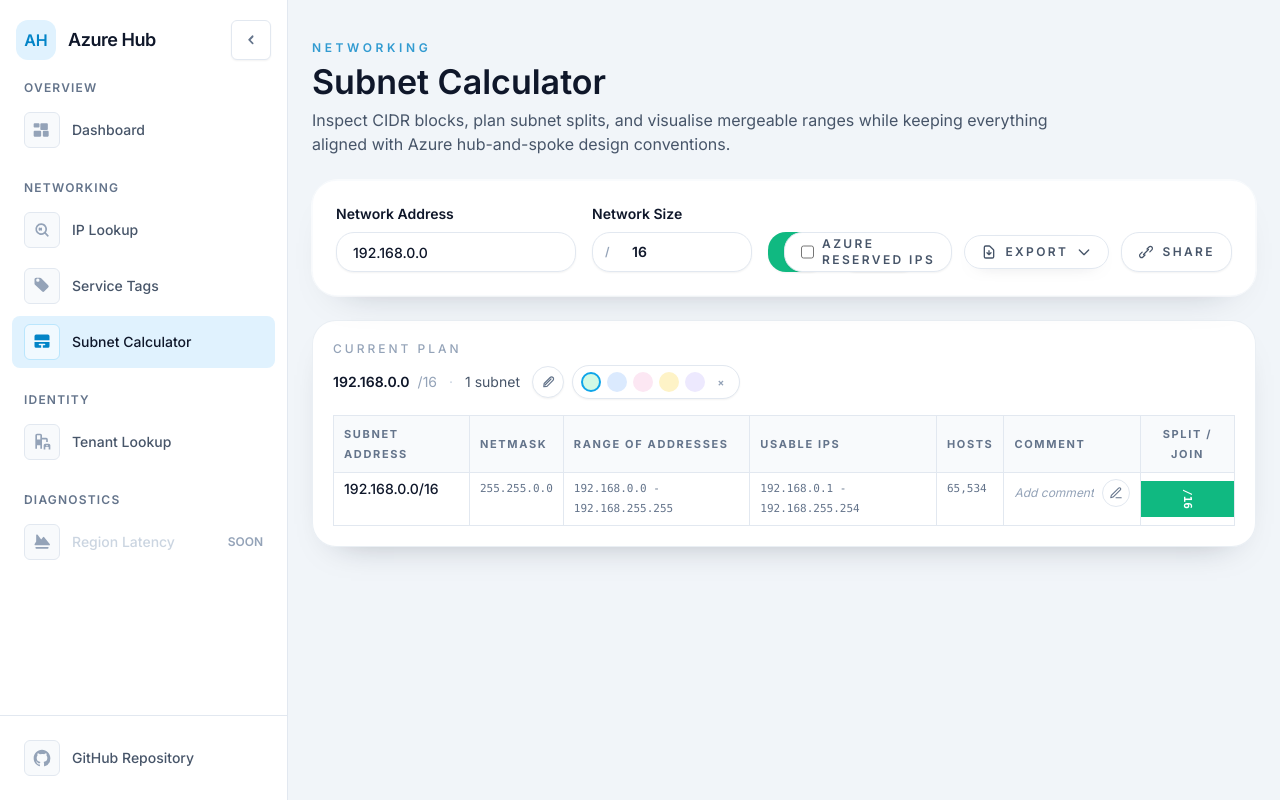
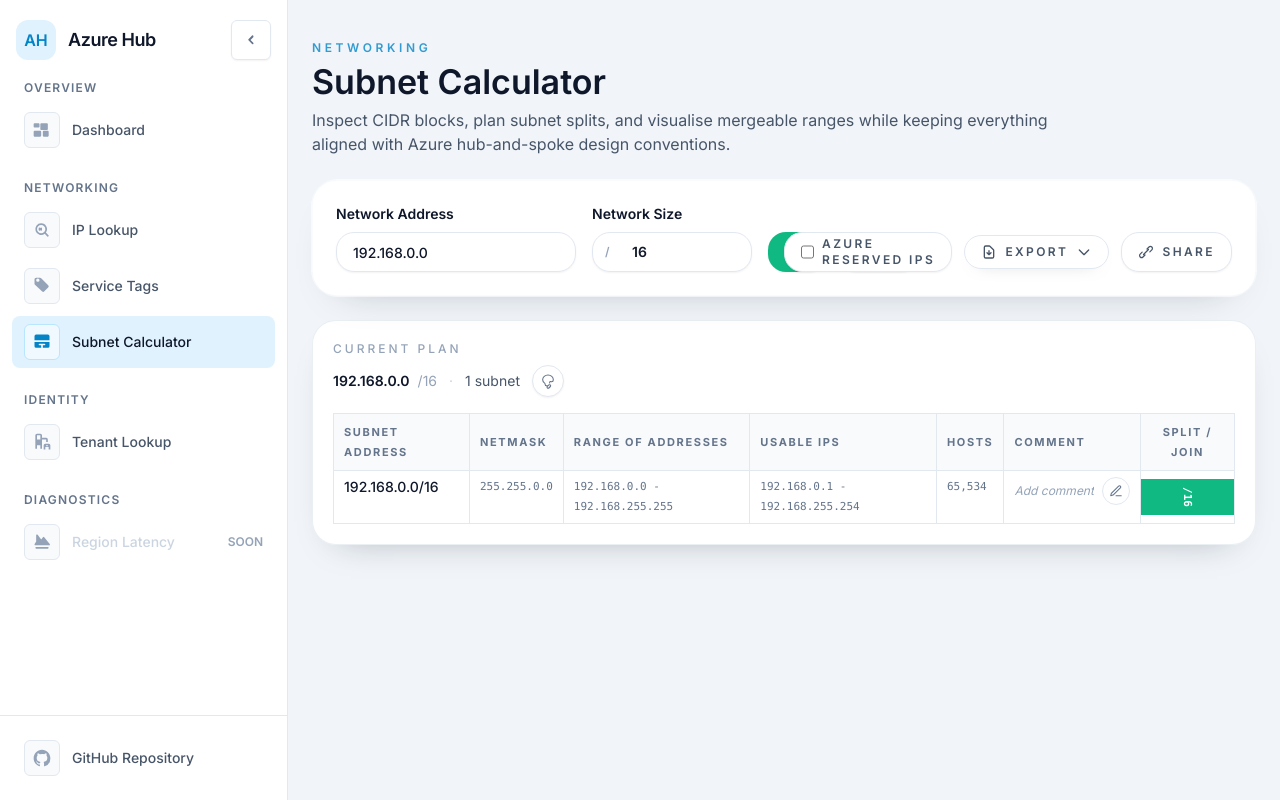
Before and after one commit to endgor/azure-ip-lookup, a Next.js app: page /tools/subnet-calculator in a window 1280 px wide. Built offline with nearby package versions, Linux system fonts and the light colour scheme.

Commit message:
Refine subnet coloring UI

```diff
--- a/src/pages/tools/subnet-calculator.tsx
+++ b/src/pages/tools/subnet-calculator.tsx
@@ -664,16 +664,17 @@
                     aria-pressed={isColorModeActive}
                     title={isColorModeActive ? 'Color mode enabled' : 'Toggle color mode'}
                   >
-                    <svg className="h-4 w-4" viewBox="0 0 24 24" fill="none" stroke="currentColor" strokeWidth={1.8}>
+                    <svg className="h-4 w-4" viewBox="0 0 24 24" fill="none" stroke="currentColor" strokeWidth={1.6}>
                       <path
                         strokeLinecap="round"
                         strokeLinejoin="round"
-                        d="M15.232 5.232a3 3 0 114.243 4.243L10.5 18.45l-4.772.53.532-4.772 8.972-8.976z"
+                        d="M12 3C7.582 3 4 6.134 4 10c0 2.2 1.265 3.93 2.893 5.144.533.39.857 1.002.857 1.649v.426c0 1.105.895 2 2 2h1.25M12 3c4.418 0 8 3.134 8 7 0 1.867-1.5 3-2.5 3-.461 0-1.046-.108-1.5-.25-.809-.252-1.5.38-1.5 1.223V15m-3.5 5.219l2.25-2.25a1.5 1.5 0 012.122 0l.159.159a1.5 1.5 0 010 2.122l-2.25 2.25a1.5 1.5 0 01-2.122 0l-.159-.159a1.5 1.5 0 010-2.122z"
                       />
-                      <path strokeLinecap="round" strokeLinejoin="round" d="M16.5 7.5l-9 9" />
                     </svg>
                   </button>
 
+                  {isColorModeActive && (
+                    <>
                       <div className="flex items-center gap-1.5 rounded-full border border-slate-200 bg-white px-2 py-1.5 shadow-sm">
                         {COLOR_SWATCHES.map((option) => {
                           const isSelected = selectedColorId === option.id;
@@ -693,21 +694,24 @@
                         <button
                           type="button"
                           onClick={() => setSelectedColorId(CLEAR_COLOR_ID)}
-                      className={`inline-flex h-5 w-5 items-center justify-center rounded-full border-2 text-[10px] font-bold transition focus:outline-none focus:ring-2 focus:ring-sky-200 ${
+                          className={`inline-flex h-5 w-5 items-center justify-center rounded-full border-2 transition focus:outline-none focus:ring-2 focus:ring-sky-200 ${
                             selectedColorId === CLEAR_COLOR_ID
-                          ? 'border-sky-500 text-sky-600'
-                          : 'border-transparent text-slate-400 hover:border-slate-300 hover:text-slate-600'
+                              ? 'border-sky-500'
+                              : 'border-transparent hover:border-slate-300'
                           }`}
+                          style={{
+                            backgroundColor: '#ffffff',
+                            backgroundImage:
+                              'linear-gradient(135deg, transparent 45%, rgba(100,116,139,0.55) 45%, rgba(100,116,139,0.55) 55%, transparent 55%)'
+                          }}
                           aria-label="Clear highlight"
-                    >
-                      ×
-                    </button>
+                        />
                       </div>
 
-                  {isColorModeActive && (
                       <span className="text-[11px] font-medium uppercase tracking-[0.25em] text-slate-400">
                         Click a row to paint
                       </span>
+                    </>
                   )}
                 </div>
               </div>
@@ -751,7 +755,7 @@
                   const joinCells: JSX.Element[] = [];
                   const rowColor = rowColors[leaf.id];
                   const rowBackground = rowColor ? '' : rowIndex % 2 === 0 ? 'bg-white' : 'bg-slate-50/40';
-                  const rowStyle = rowColor ? { backgroundColor: rowColor } : undefined;
+                  const highlightStyle = rowColor ? { backgroundColor: rowColor } : undefined;
                   const comment = rowComments[leaf.id] ?? '';
                   const isEditingComment = activeCommentRow === leaf.id;
 
@@ -877,7 +881,6 @@
                       className={`transition ${rowBackground} ${
                         isColorModeActive ? 'cursor-pointer select-none' : ''
                       }`}
-                      style={rowStyle}
                       onClick={(event) => {
                         if (!isColorModeActive) {
                           return;
@@ -911,19 +914,31 @@
                       }}
                       title={isColorModeActive ? 'Click to apply selected color' : undefined}
                     >
-                      <td className="border border-slate-200 px-2.5 py-1.5 align-top">
+                      <td className="border border-slate-200 px-2.5 py-1.5 align-top" style={highlightStyle}>
                         <span className="font-medium text-slate-900">{subnetLabel(leaf)}</span>
                       </td>
-                      <td className="border border-slate-200 px-2.5 py-1.5 align-top font-mono text-[11px] text-slate-500">
+                      <td
+                        className="border border-slate-200 px-2.5 py-1.5 align-top font-mono text-[11px] text-slate-500"
+                        style={highlightStyle}
+                      >
                         {inetNtoa(subnetNetmask(leaf.prefix))}
                       </td>
-                      <td className="border border-slate-200 px-2.5 py-1.5 align-top font-mono text-[11px] text-slate-500">
+                      <td
+                        className="border border-slate-200 px-2.5 py-1.5 align-top font-mono text-[11px] text-slate-500"
+                        style={highlightStyle}
+                      >
                         {formatRange(leaf.network, lastAddress)}
                       </td>
-                      <td className="border border-slate-200 px-2.5 py-1.5 align-top font-mono text-[11px] text-slate-500">
+                      <td
+                        className="border border-slate-200 px-2.5 py-1.5 align-top font-mono text-[11px] text-slate-500"
+                        style={highlightStyle}
+                      >
                         {usable ? formatRange(usable.first, usable.last) : 'Reserved'}
                       </td>
-                      <td className="border border-slate-200 px-2.5 py-1.5 align-top font-mono text-[11px] text-slate-500">
+                      <td
+                        className="border border-slate-200 px-2.5 py-1.5 align-top font-mono text-[11px] text-slate-500"
+                        style={highlightStyle}
+                      >
                         {hostCount.toLocaleString()}
                       </td>
                       <td
```
Lines whose indentation alone changed are shown as unchanged.
